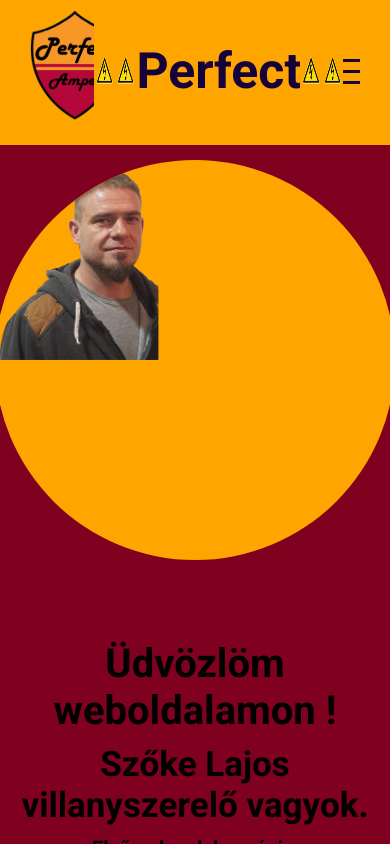
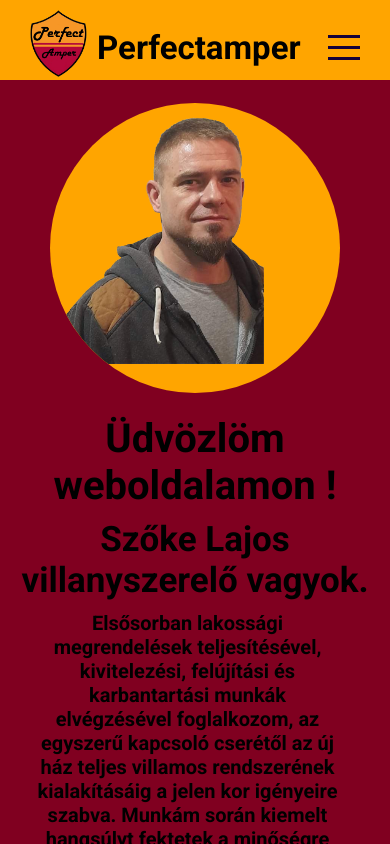
Before and after one commit to ZsoltTirkala/villanyszereles-site, a React (Create React App) app: page / in a window 390 px wide. Built offline with nearby package versions, Linux system fonts and the light colour scheme.

Commit message:
Change mobile sizes

```diff
--- a/src/components/intro/intro.scss
+++ b/src/components/intro/intro.scss
@@ -27,13 +27,16 @@
 
       @include mobile{
         align-items: flex-start;
+        width: 290px;
+        height: 290px;
+        margin-top: 33px;
       }
 
       img {
         height: 90%;
 
         @include mobile{
-          height: 50%;
+          height: 90%;
         }
       }
     }
@@ -55,6 +58,7 @@
         padding-left: 0;
         align-items: center;
         display:block;
+        margin-top:-58px;
       }
 
       h1 {
@@ -78,8 +82,9 @@
       #intro-list {
         font-size: 20px;
         margin-right: 50px;
-        text-align: left;
+        text-align: center;
         margin-top: 30px;
+        margin-bottom: 20px;
 
         @include mobile{
           font-size: 20px;
--- a/src/components/prices/prices.scss
+++ b/src/components/prices/prices.scss
@@ -17,6 +17,7 @@
       width: 60%;
       table-layout: auto;
       font-size: 30px;
+      margin-bottom: 20px;
   }
 
   th {
@@ -34,7 +35,9 @@
     margin-top: 90px;
 
     @include mobile{
-      font-size: 20px;
+      font-size: 40px;
+      margin-top: 30px;
+      margin-bottom: 20px;
     }
   }
 
--- a/src/components/topbar/topbar.scss
+++ b/src/components/topbar/topbar.scss
@@ -9,6 +9,10 @@
   top: 0;
   z-index: 3;
   transition: all 1s ease;
+
+  @include mobile {
+    height: 80px;
+  }
 
   .wrapper {
     padding: 10px 30px;
@@ -24,18 +28,34 @@
       height: 110px;
       width: 90px;
       margin-right: 30px;
+
+      @include mobile {
+        height: 67px;
+        width: 57px;
+        margin-right: 10px;
+      }
     }
 
     #hazard-img {
       height: 40px;
       width: 40px;
+
+      @include mobile {
+        display: none;
+      }
     }
 
       .logo {
         font-size: 50px;
         font-weight: 700;
         text-decoration: none;
-        color: inherit;
+        color: black;
+
+        @include mobile {
+          font-size: 33px;
+          font-weight: 700;
+        }
+
       }
 
       .itemContainer {
```
